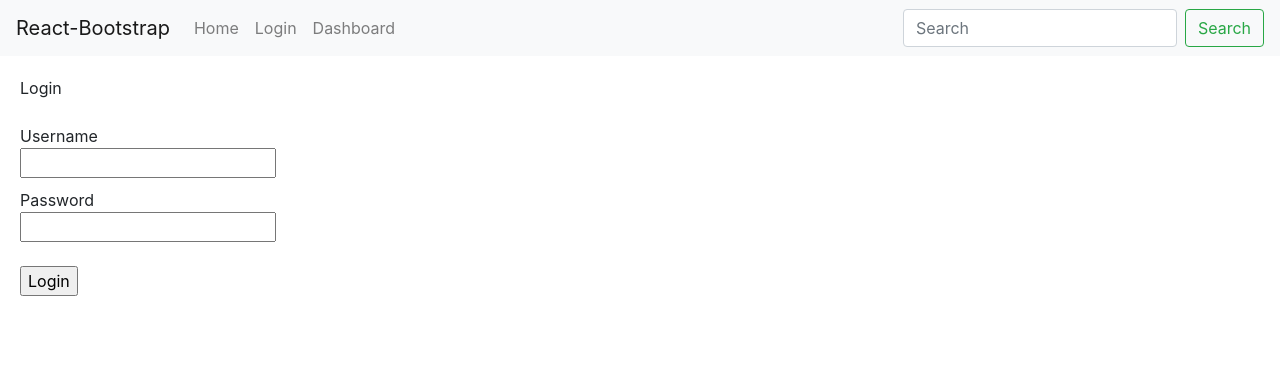
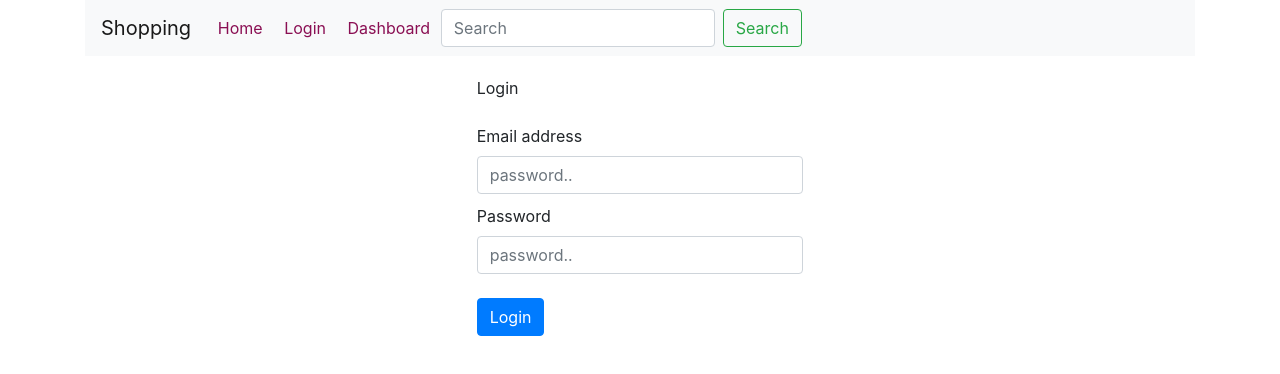
Before and after one commit to anoopsimon/shopping, a React (Create React App) app: page /login in a window 1280 px wide. Shown: the top 374 px of the page. Built offline with nearby package versions, Linux system fonts and the light colour scheme.

Commit message:
added login style

```diff
--- a/src/App.js
+++ b/src/App.js
@@ -1,14 +1,22 @@
-import React, { useState, useEffect } from 'react';
-import { BrowserRouter, Switch, Route, NavLink } from 'react-router-dom';
-import axios from 'axios';
-import {Navbar,NavDropdown,Nav,Form,FormControl,Button} from 'react-bootstrap';
-import Login from './Login';
-import Dashboard from './Dashboard';
-import Home from './Home';
+import React, { useState, useEffect } from "react";
+import { BrowserRouter, Switch, Route, NavLink } from "react-router-dom";
+import axios from "axios";
+import {
+  Navbar,
+  NavDropdown,
+  Nav,
+  Form,
+  FormControl,
+  Button,
+  Container,
+} from "react-bootstrap";
+import Login from "./Login";
+import Dashboard from "./Dashboard";
+import Home from "./Home";
 
-import PrivateRoute from './Utils/PrivateRoute';
-import PublicRoute from './Utils/PublicRoute';
-import { getToken, removeUserSession, setUserSession } from './Utils/Common';
+import PrivateRoute from "./Utils/PrivateRoute";
+import PublicRoute from "./Utils/PublicRoute";
+import { getToken, removeUserSession, setUserSession } from "./Utils/Common";
 
 function App() {
   const [authLoading, setAuthLoading] = useState(true);
@@ -19,39 +27,44 @@ function App() {
       return;
     }
 
-    axios.get(`http://localhost:4000/healthcheck`).then(response => {
+    axios
+      .get(`http://localhost:4000/healthcheck`)
+      .then((response) => {
         setUserSession(response.data.accessToken);
         setAuthLoading(false);
-    }).catch(error => {
+      })
+      .catch((error) => {
         removeUserSession();
         setAuthLoading(false);
       });
   }, []);
 
   if (authLoading && getToken()) {
-    return <div className="content">Checking Authentication...</div>
+    return <div className="content">Checking Authentication...</div>;
   }
 
   return (
-    <div className="App">
+    <Container>
       <BrowserRouter>
         <div>
           <Navbar bg="light" expand="lg">
-  <Navbar.Brand href="#home">React-Bootstrap</Navbar.Brand>
+            <Navbar.Brand href="#home">Shopping</Navbar.Brand>
+            <NavLink className ="navLink" exact activeClassName="active" to="/">Home</NavLink>
+            <NavLink className ="navLink"activeClassName="active" to="/login">Login</NavLink>
+            <NavLink className ="navLink" activeClassName="active" to="/dashboard">Dashboard</NavLink>
             <Navbar.Toggle aria-controls="basic-navbar-nav" />
             <Navbar.Collapse id="basic-navbar-nav">
-    <Nav className="mr-auto">
-      <Nav.Link href="/">Home</Nav.Link>
-      <Nav.Link href="/login">Login</Nav.Link>
-      <Nav.Link href="/dashboard">Dashboard</Nav.Link>
-    </Nav>
                 <Form inline>
-      <FormControl type="text" placeholder="Search" className="mr-sm-2" />
+                <FormControl
+                  type="text"
+                  placeholder="Search"
+                  className="mr-sm-2"
+                />
                 <Button variant="outline-success">Search</Button>
               </Form>
             </Navbar.Collapse>
+
           </Navbar>
-
 
           <div className="content">
             <Switch>
@@ -62,8 +75,7 @@ function App() {
           </div>
         </div>
       </BrowserRouter>
-
-    </div>
+    </Container>
   );
 }
 
--- a/src/Dashboard.js
+++ b/src/Dashboard.js
@@ -12,7 +12,7 @@ function Dashboard(props) {
 
   return (
     <div>
-      Welcome {user?.name}!<br /><br />
+      Welcome {user}!<br /><br />
       <input type="button" onClick={handleLogout} value="Logout" />
     </div>
   );
--- a/src/Login.js
+++ b/src/Login.js
@@ -1,7 +1,7 @@
 import React, { useState } from 'react';
 import axios from 'axios';
 import { setUserSession } from './Utils/Common';
-
+import {Container,Row,Col,Button,Form} from 'react-bootstrap';
 function Login(props) {
   const [loading, setLoading] = useState(false);
   const username = useFormInput('');
@@ -14,7 +14,7 @@ function Login(props) {
     setLoading(true);
     axios.post('http://localhost:4000/login', { email: username.value, password: password.value }).then(response => {
       setLoading(false);
-      setUserSession(response.data.accessToken, response.data.user);
+      setUserSession(response.data.accessToken, username.value);
       props.history.push('/dashboard');
     }).catch(error => {
       setLoading(false);
@@ -24,19 +24,32 @@ function Login(props) {
   }
 
   return (
-    <div>
+    <Container>
+  <Row></Row>
+  <Row></Row><Row></Row>
+  <Row>
+  <Col></Col>
+    <Col>
+    <div style={{marginLeft:'auto',marginRight:'auto'}}>
       Login<br /><br />
       <div>
-        Username<br />
-        <input type="text" {...username} autoComplete="new-password" />
+        <Form.Label>Email address</Form.Label>
+        <Form.Control {...username} type="email" placeholder="password.." />
       </div>
       <div style={{ marginTop: 10 }}>
-        Password<br />
-        <input type="password" {...password} autoComplete="new-password" />
+          <Form.Label>Password</Form.Label>
+        <Form.Control {...password} type="password" placeholder="password.." />
+
       </div>
       {error && <><small style={{ color: 'red' }}>{error}</small><br /></>}<br />
-      <input type="button" value={loading ? 'Loading...' : 'Login'} onClick={handleLogin} disabled={loading} /><br />
+      <Button value={loading ? 'Loading...' : 'Login'} onClick={handleLogin} disabled={loading} > Login</Button><br />
     </div>
+    </Col>
+    <Col></Col>
+  </Row>
+</Container>
+
+
   );
 }
 
--- a/src/Utils/Common.js
+++ b/src/Utils/Common.js
@@ -1,7 +1,7 @@
 // return the user data from the session storage
 export const getUser = () => {
   const userStr = sessionStorage.getItem('user');
-  if (userStr) return JSON.parse(userStr);
+  if (userStr) return userStr;
   else return null;
 }
 
@@ -13,11 +13,11 @@ export const getToken = () => {
 // remove the token and user from the session storage
 export const removeUserSession = () => {
   sessionStorage.removeItem('accessToken');
- // sessionStorage.removeItem('user');
+  sessionStorage.removeItem('user');
 }
 
 // set the token and user from the session storage
 export const setUserSession = (token, user) => {
   sessionStorage.setItem('accessToken', token);
-  //sessionStorage.setItem('user', JSON.stringify(user));
+  sessionStorage.setItem('user', user);
 }
--- a/src/index.css
+++ b/src/index.css
@@ -16,6 +16,11 @@ code {
   padding: 20px;
 }
 
+.navLink {
+color: #8a0f53;
+margin-left:1%;
+margin-right: 1%;
+}
 .header {
   padding: 10px;
   background: #edf2f4;
@@ -35,4 +40,5 @@ code {
 }
 .header .active {
   color: #2c7613;
+  margin: 10%;
 }
```
Lines whose indentation alone changed are shown as unchanged.
